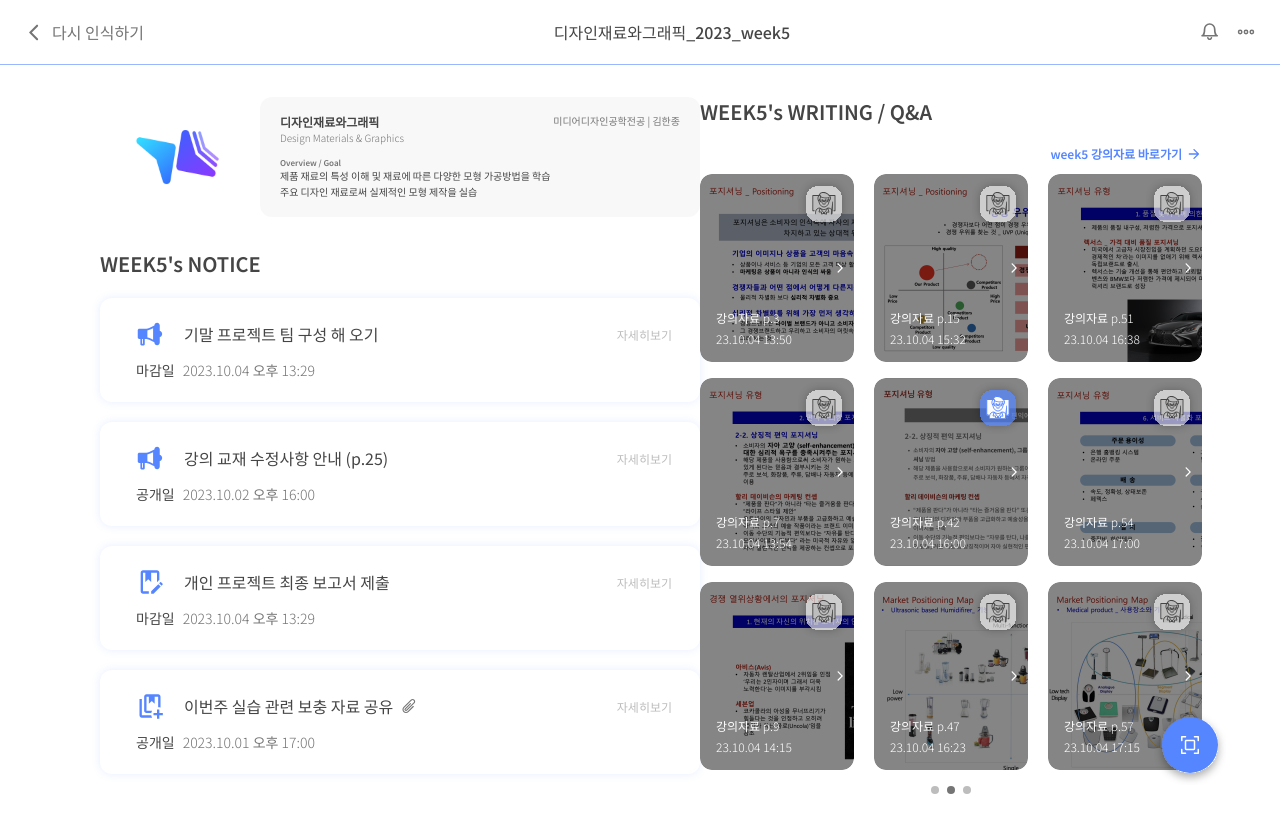
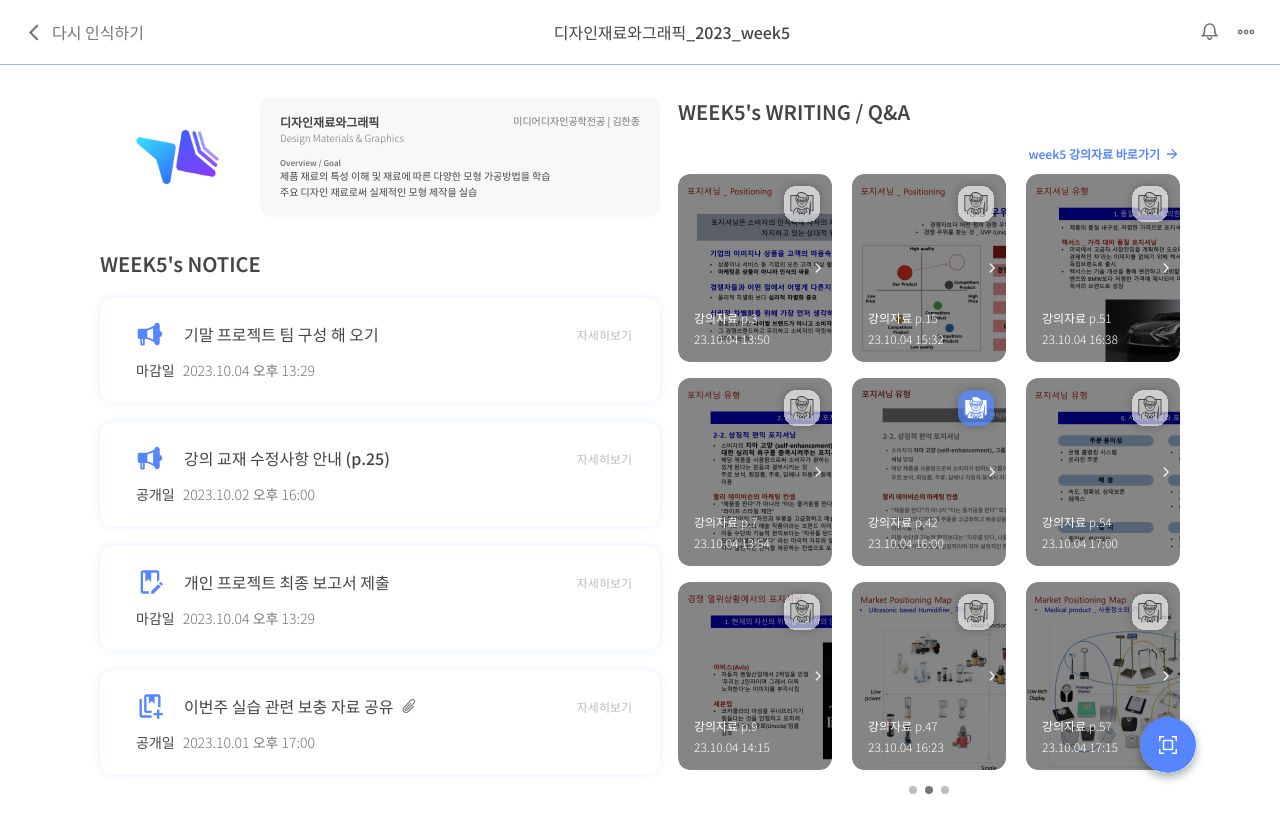
Before and after one commit to gyoob/grad, a plain HTML site: page bookmark1.html in a window 1280 px wide. Drawn offline with Linux system fonts and the light colour scheme.

Commit message:
Add files via upload

```diff
--- a/bookmark1.css
+++ b/bookmark1.css
@@ -53,7 +53,7 @@ html, body {
 }
 
 #left {
-    width: 600px;
+    width: 560px;
 }
 #lec_info {
     width: 100%;
@@ -68,7 +68,7 @@ html, body {
     margin-left: 16px;
 }
 #lec_info > div {
-    width: 440px;
+    width: 400px;
     height: 120px;
     padding: 16px 20px;
     border-radius: 12px;
@@ -116,7 +116,7 @@ h3 {
     margin-bottom: 20px;
 }
 #notice_list {
-    width: 600px;
+    width: 560px;
 }
 #notice_list .notice {
     width: 100%;
@@ -141,7 +141,7 @@ h3 {
 }
 #notice_list .notice .main p {
     font-size: 16px;
-    font-weight: 400;
+    font-weight: 500;
     color: #454545;
     margin-left: 20px;
 }
--- a/bookmark2.css
+++ b/bookmark2.css
@@ -120,7 +120,7 @@ html, body {
 }
 #right #answer {
     position: relative;
-    margin-top: 52px;
+    margin-top: 50px;
 }
 #right #answer > p {
     font-size: 14px;
```
